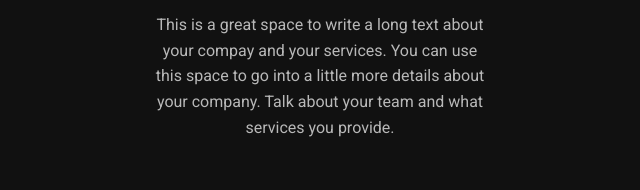
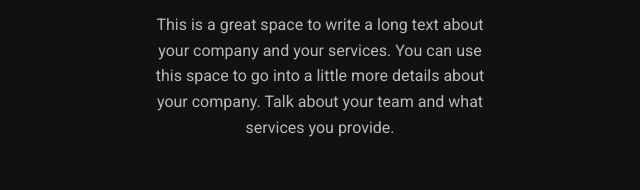
Before and after one commit to anitha-232002/Photography_portfolio, a plain HTML site: page index.html in a window 1280 px wide. Shown: the part 2586-2776 px from the top of the page, 27-667 px from the left. Drawn offline with Linux system fonts and the light colour scheme.

Commit message:
Update index.html

```diff
--- a/index.html
+++ b/index.html
@@ -140,7 +140,7 @@
             <div class = "footer-container container">
                 <div>
                     <h2>COMPANY INFO</h2>
-                    <p>This is a great space to write a long text about your compay and your services. You can use this space to go into a little more details about your company. Talk about your team and what services you provide.</p>
+                    <p>This is a great space to write a long text about your company and your services. You can use this space to go into a little more details about your company. Talk about your team and what services you provide.</p>
                 </div>
                 <div>
                     <h3>Free Subscription!</h3>
```
